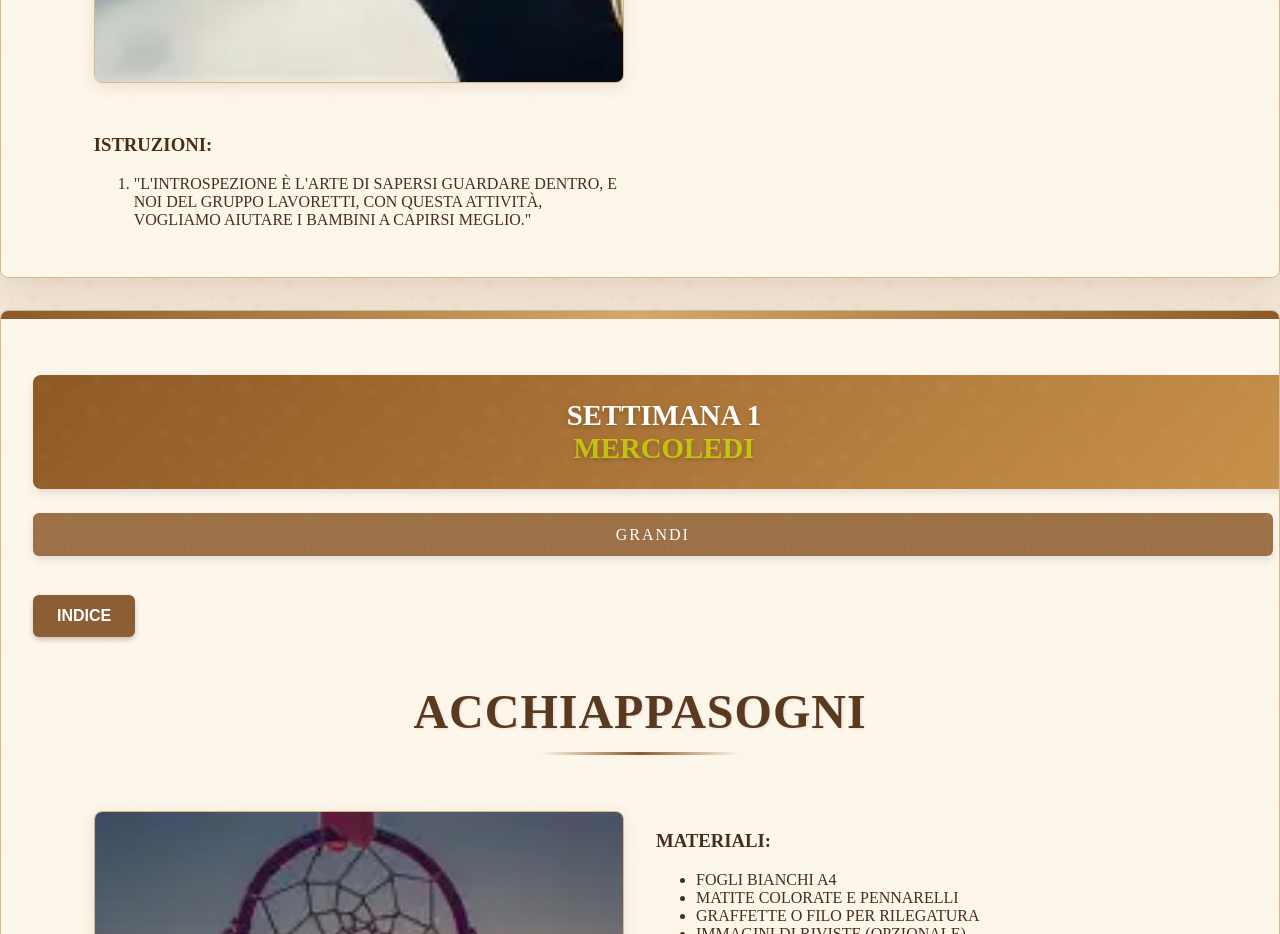
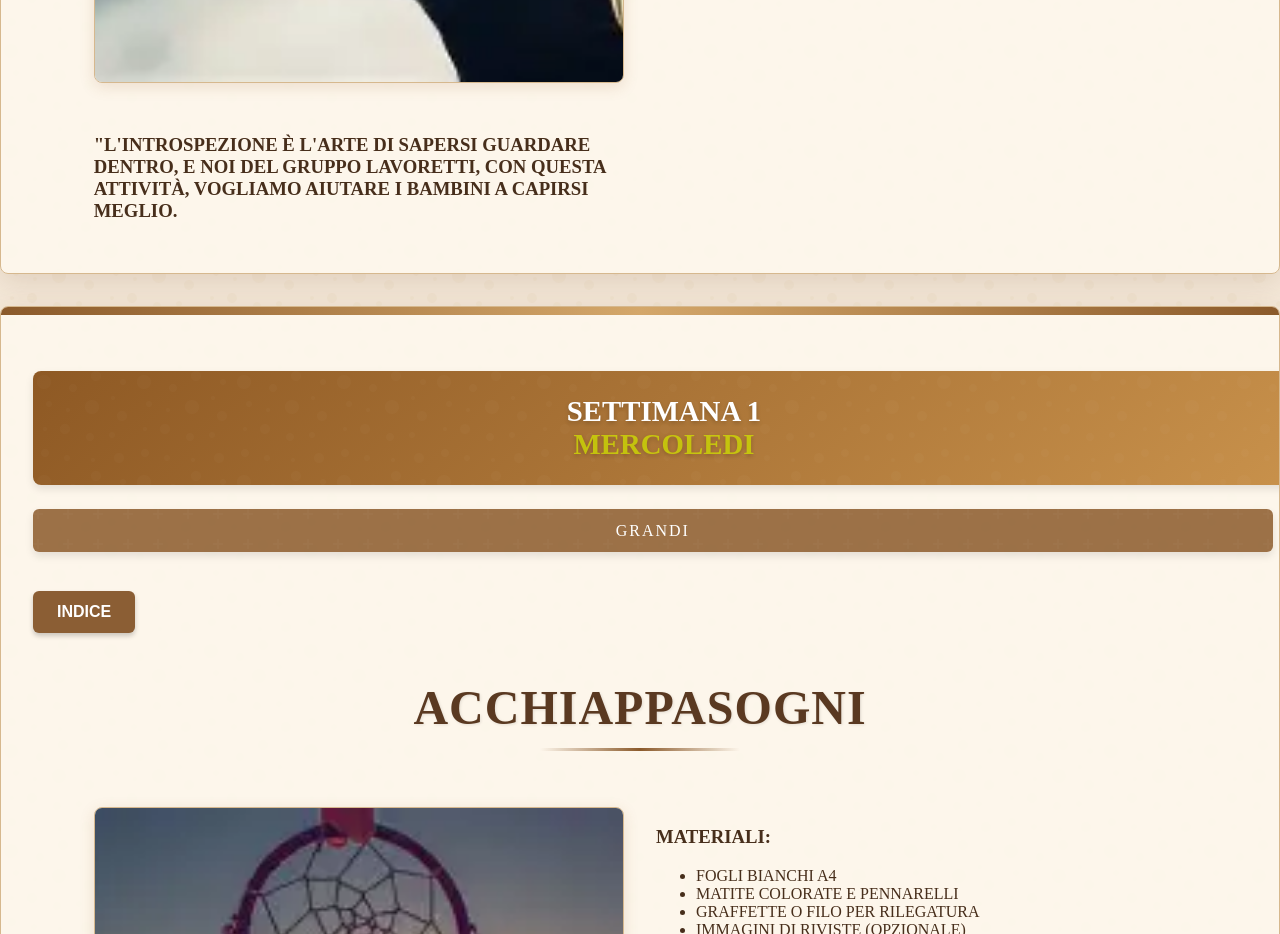
Before and after one commit to cozzils/Grest2025, a plain HTML site: page Indice.html in a window 1280 px wide. Shown: the part 3360-4294 px from the top of the page. Drawn offline with Linux system fonts and the light colour scheme.

Commit message:
Update Indice.html

```diff
--- a/Indice.html
+++ b/Indice.html
@@ -209,10 +209,7 @@
                     </ul>
                 </div>
                 <div class="instructions">
-                    <h3>ISTRUZIONI:</h3>
-                    <ol>
-                       <li>"L'INTROSPEZIONE È L'ARTE DI SAPERSI GUARDARE DENTRO, E NOI DEL GRUPPO LAVORETTI, CON QUESTA ATTIVITÀ, VOGLIAMO AIUTARE I BAMBINI A CAPIRSI MEGLIO." </li>
-                    </ol>
+                    <h3>"L'INTROSPEZIONE È L'ARTE DI SAPERSI GUARDARE DENTRO, E NOI DEL GRUPPO LAVORETTI, CON QUESTA ATTIVITÀ, VOGLIAMO AIUTARE I BAMBINI A CAPIRSI MEGLIO.</h3>
                 </div>
             </div>
         </div>
```
